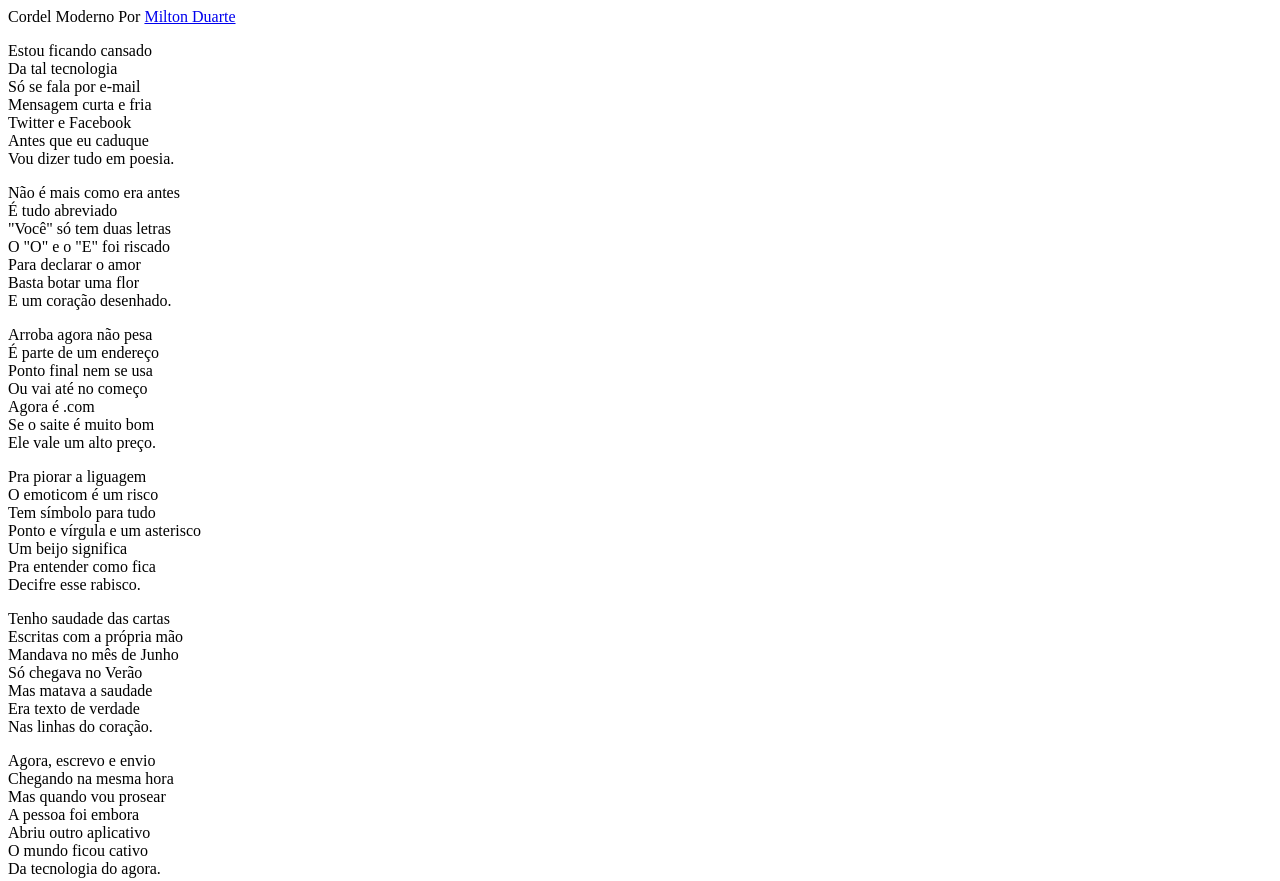
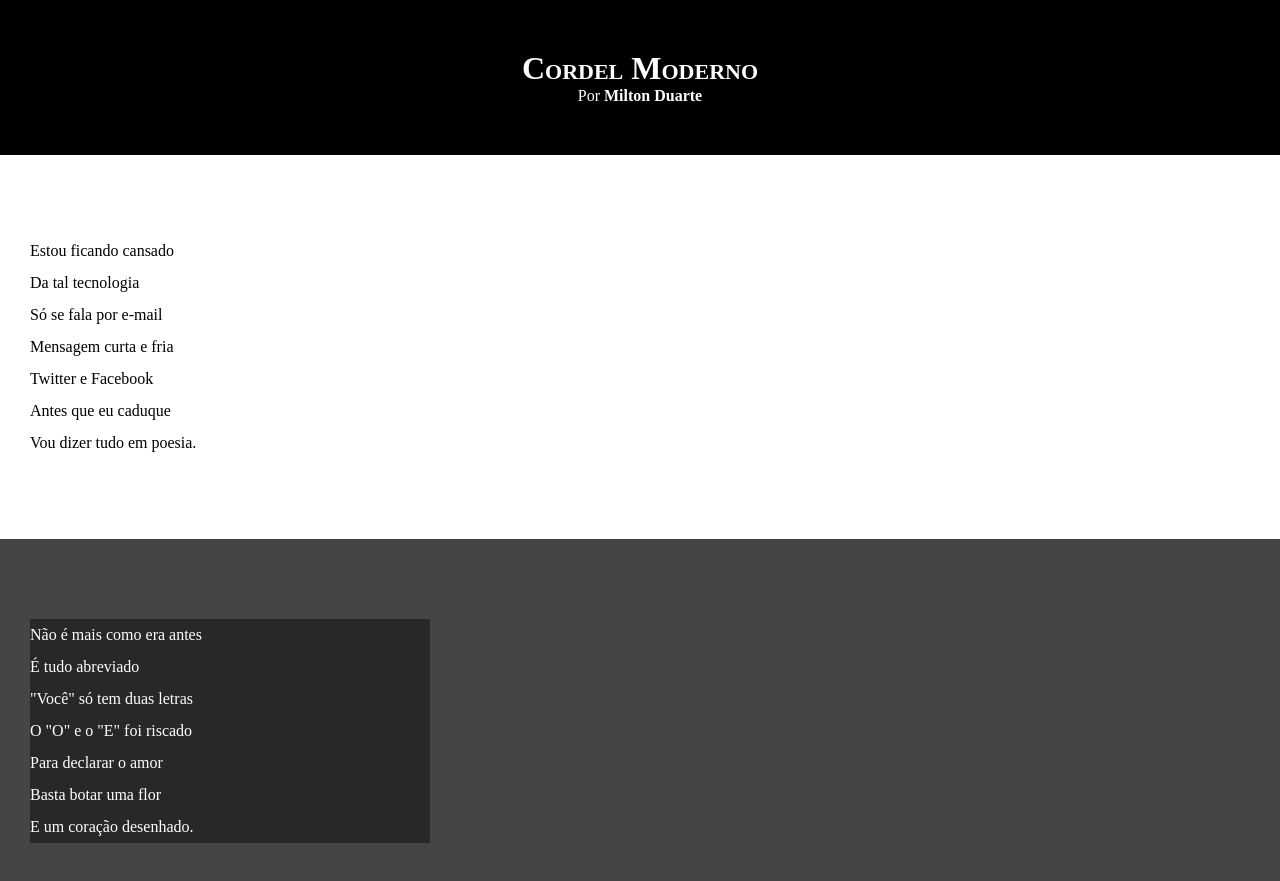
Before and after one commit to brunohenriquedeveloper/HTML5-CSS, a plain HTML site: page Ex - 15 (desafio)/index.html in a window 1280 px wide. Shown: the top 881 px of the page. Drawn offline with Linux system fonts and the light colour scheme.

Commit message:
full application

```diff
--- a/Ex - 15 (desafio)/Estilo/style.css
+++ b/Ex - 15 (desafio)/Estilo/style.css
@@ -1,5 +1,64 @@
 @charset "UTF-8";
 
-body {
+* {
+    margin: 0px;
+    padding: 0px;
+}
 
+html, body {
+    background-color: darkgray;
+    min-height: 100vh;
 }
+
+header {
+    background-color: black;
+    color: white;
+    text-align: center;
+}
+
+    header > h1 {
+        padding-top: 50px;
+        font-variant: small-caps;
+    }
+
+        header > p {
+            padding-bottom: 50px;
+        }
+
+        section {
+            padding-top: 10vh;
+            padding-bottom: 10vh;
+            line-height: 2em;
+            padding-left: 30px;
+        }
+
+        section.normal {
+            background-color: white;
+            color: black;
+        }
+
+        section.imagem {
+            background-color: rgb(70, 69, 69);
+            color: white;
+        }
+
+        section.imagem > p {
+            background-color: rgba(0, 0, 0, 0.423);
+            width: 400px;
+        }
+
+        a {
+            color: white;
+            text-decoration: none;
+            font-weight: bolder;
+        }
+
+        a:hover {
+            text-decoration: underline;
+        }
+
+        footer {
+            background-color: black;
+            text-align: center;
+            padding: 10px;
+        }
--- a/Ex - 15 (desafio)/index.html
+++ b/Ex - 15 (desafio)/index.html
@@ -8,11 +8,11 @@
 </head>
 <body>
         <header>
-            Cordel Moderno
-            Por <a href="https://www.recantodasletras.com.br/poesias/3186743" target="_blank" >Milton Duarte</a>
+            <h1>Cordel Moderno</h1>
+            <p>Por <a href="https://www.recantodasletras.com.br/poesias/3186743" target="_blank" >Milton Duarte</a></p>
         </header>
 
-    <section>
+    <section class="normal">
         <p>
             Estou ficando cansado <br>
             Da tal tecnologia <br>
@@ -25,7 +25,7 @@
     </section>
 
 
-    <section>
+    <section class="imagem">
         <p>
             Não é mais como era antes  <br>
             É tudo abreviado <br>
@@ -38,7 +38,7 @@
     </section>
 
 
-    <section>
+    <section class="normal">
         <p>
             Arroba agora não pesa <br>
             É parte de um endereço <br>
@@ -59,7 +59,7 @@
         </p>
     </section>
 
-    <section>
+    <section class="imagem">
         <p>
             Tenho saudade das cartas <br>
             Escritas com a própria mão <br>
@@ -71,7 +71,7 @@
         </p>
     </section>
 
-    <section>
+    <section class="normal">
         <p>
             Agora, escrevo e envio <br>
             Chegando na mesma hora <br>
```
